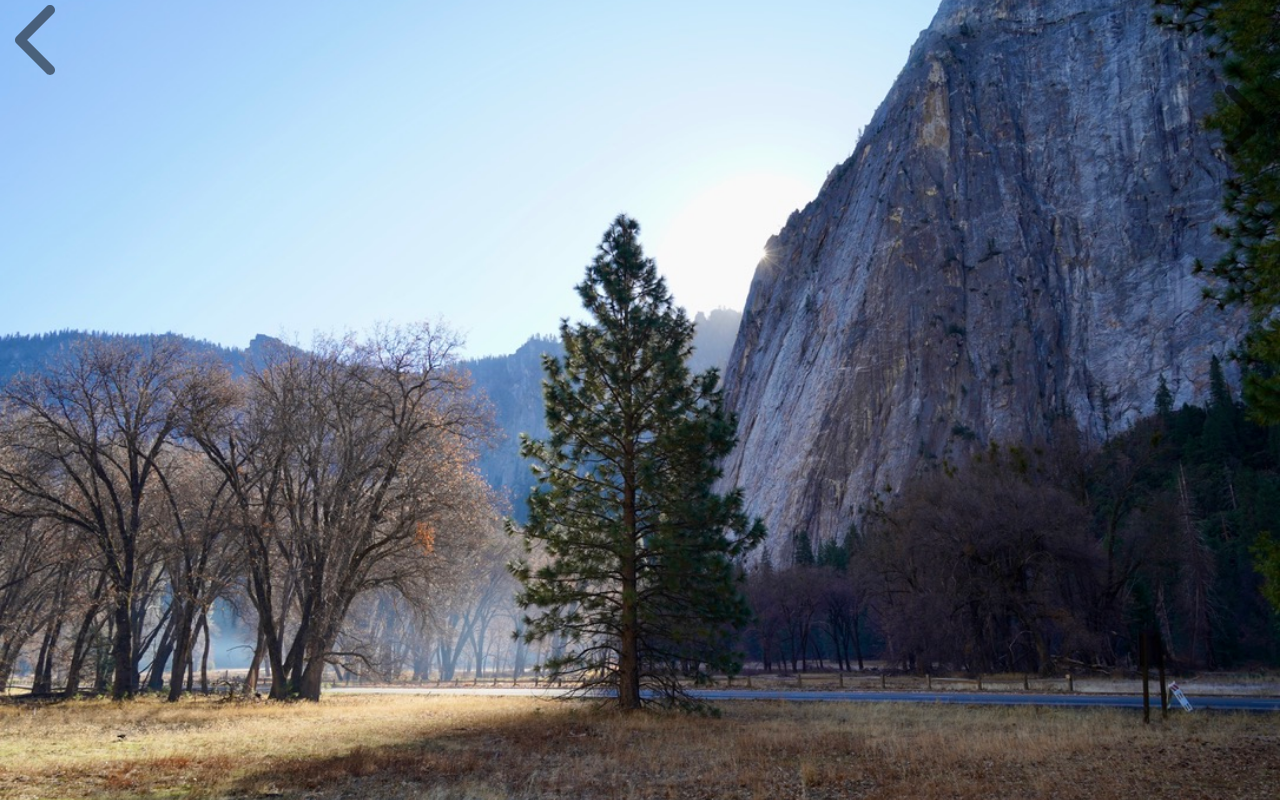
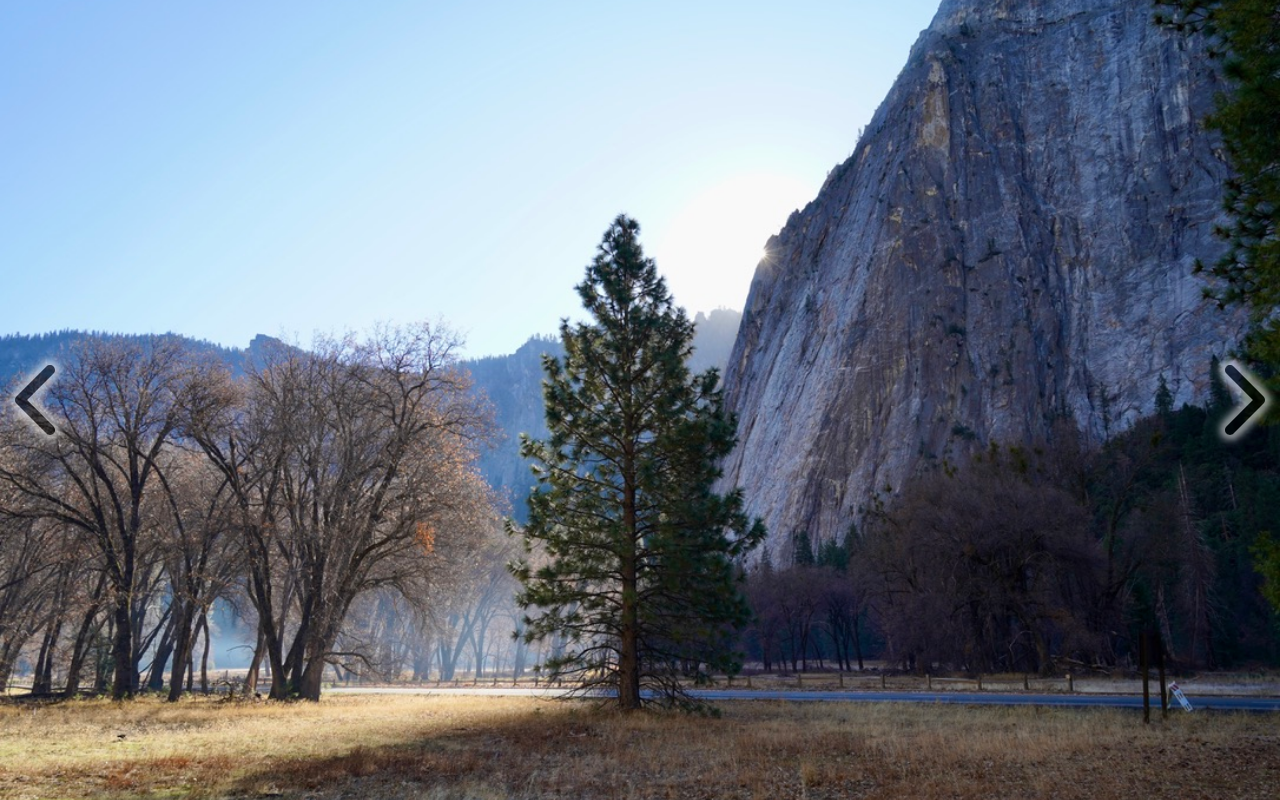
Before and after one commit to aleksandr-efimenko/inspirational-homepage, a React (Create React App) app: page / in a window 1280 px wide. Built offline with nearby package versions, Linux system fonts and the light colour scheme.

Commit message:
Center left and right slide buttons using grid

```diff
--- a/src/App.css
+++ b/src/App.css
@@ -1,27 +1,36 @@
 .App {
-  background: center no-repeat url('../public/img/background-1.jpg');
+  background-image: url('../public/img/background-1.jpg');
+  background-position: center;
+  background-repeat: no-repeat;
   background-size: cover;
   height: 100vh;
+  display: grid;
+  grid-template-columns: repeat(12, 1fr);
 }
 
 .slide-btn {
+  margin: auto 0;
   opacity: 0.5;
   color: black;
   cursor: pointer;
+  filter: drop-shadow(1px 0 3px white) drop-shadow(-1px 0 3px white) drop-shadow(0 1px 3px white) drop-shadow(0 -1px 3px white);
 }
 .slide-btn:hover {
   opacity: 1;
-  filter: drop-shadow(0 0 3px white)
-
+  filter: drop-shadow(5px 0 3px white) drop-shadow(-5px 0 3px white) drop-shadow(0 1px 5px white) drop-shadow(0 -1px px white);
+  /* filter: drop-shadow(5px 0 3px white); */
 }
 
 .slide-btn-container-right{
   display: flex;
   justify-content: flex-end;
   margin-right: 15px;
+  grid-column: 12;
+  grid-row: 1;
 }
 .slide-btn-container-left {
   display: flex;
   justify-content: flex-start;
   margin-left: 15px;
+  grid-column: 1;
 }
--- a/src/App.tsx
+++ b/src/App.tsx
@@ -1,4 +1,4 @@
-import React from 'react';
+import React, { useState } from 'react';
 import './App.css';
 import { faChevronLeft, faChevronRight } from '@fortawesome/free-solid-svg-icons';
 import { library } from '@fortawesome/fontawesome-svg-core';
@@ -7,8 +7,14 @@ library.add(faChevronLeft, faChevronRight);
 
 
 function App() {
+  const [bgUrl, setBgUrl] = useState('');
+
+  const appStyle = {
+    backgroundImage: bgUrl
+  }
+
   return (
-    <div className="App">
+    <div className="App" style={appStyle}>
       <div className='slide-btn-container-left'>
         <FontAwesomeIcon className='slide-btn ' size={'5x'} icon={['fas', 'chevron-left']} />
       </div>
--- a/src/features/background/backgroundSclice.ts
+++ b/src/features/background/backgroundSclice.ts
@@ -1,4 +1,5 @@
 import { createSlice } from "@reduxjs/toolkit";
+import IMG1 from '../../../public/img/background-1.jpg';
 
 export const backgroundSclice = createSlice({
     name: 'background',
```
